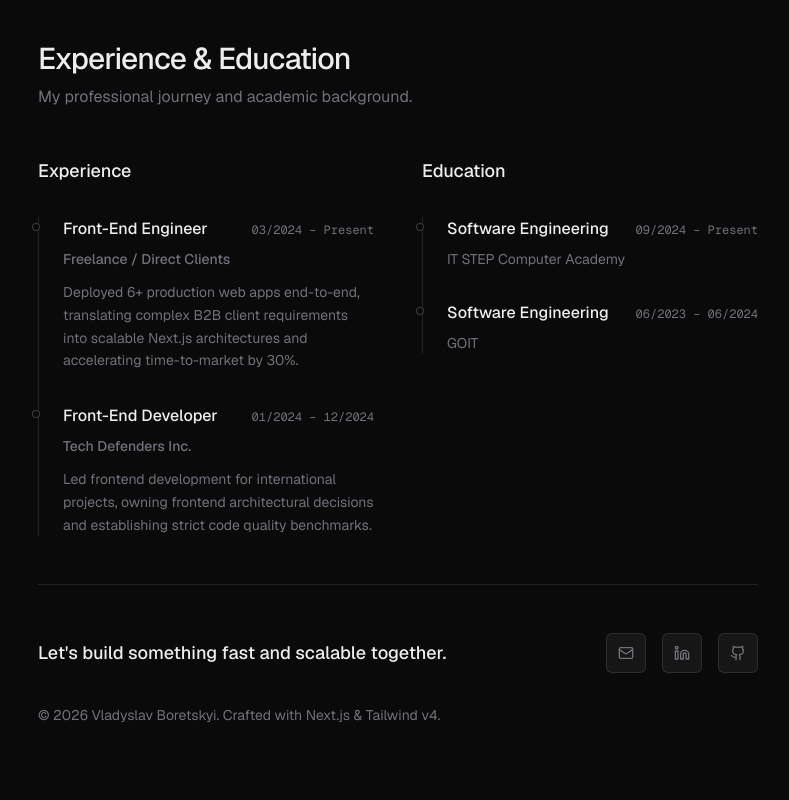
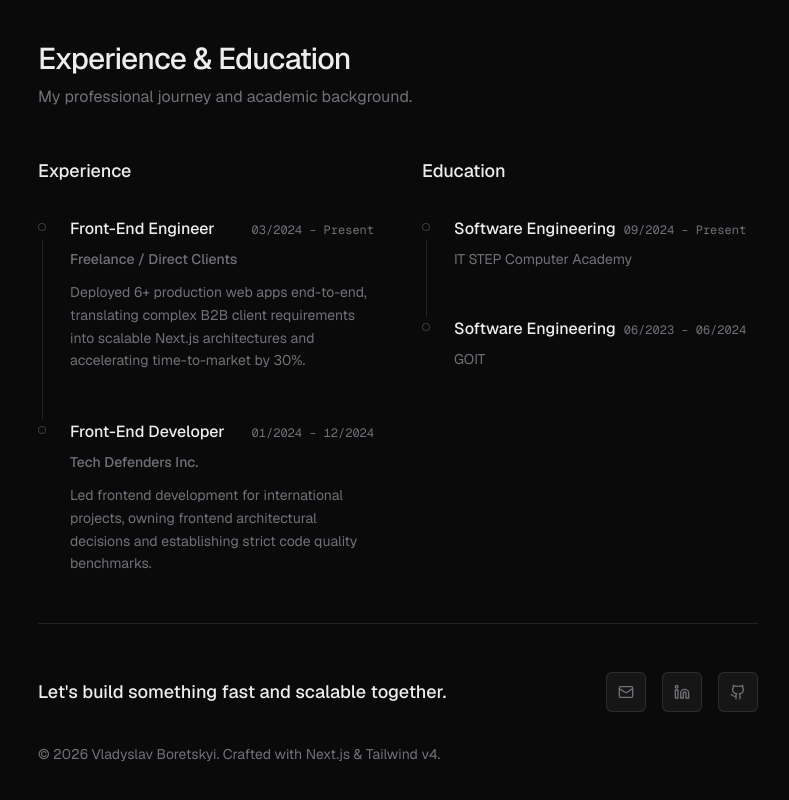
Before and after one commit to BoretskyVladyslav/boretskyi-dev-portfolio, a Next.js app: page / in a window 1280 px wide. Shown: the part 1445-2245 px from the top of the page, without its empty margins (242-1031 px from the left). Built offline with nearby package versions, Linux system fonts and the light colour scheme.

Commit message:
fix: perfect timeline alignment and pixel-precision layout adjustments in Experience component

```diff
--- a/src/components/Experience.tsx
+++ b/src/components/Experience.tsx
@@ -72,11 +72,10 @@ export function Experience() {
       <div className="grid gap-12 md:grid-cols-2">
         <div className="flex flex-col gap-8">
           <h3 className="text-lg font-medium text-foreground">Experience</h3>
-          <div
-            className="flex flex-col gap-8 border-l border-white/10 pl-6"
-            role="list"
-          >
-            {experience.map((item) => (
+          <div className="flex flex-col" role="list">
+            {experience.map((item, index) => {
+              const isLast = index === experience.length - 1;
+              return (
                 <motion.div
                   key={`${item.company}-${item.role}`}
                   role="listitem"
@@ -84,12 +83,21 @@ export function Experience() {
                   whileInView={{ opacity: 1, x: 0 }}
                   viewport={{ once: true, margin: "-50px" }}
                   transition={{ duration: 0.4, ease: "easeOut" }}
-                className="relative flex flex-col gap-2"
+                  className="relative flex gap-6"
                 >
+                  <div className="flex flex-col items-center">
                     <div
-                  className="absolute -left-[31px] top-1.5 h-2 w-2 rounded-full border border-white/20 bg-background"
+                      className="mt-1.5 h-2 w-2 shrink-0 rounded-full border border-white/20 bg-background"
                       aria-hidden="true"
                     />
+                    {!isLast && (
+                      <div
+                        className="mt-2 w-px grow bg-white/10"
+                        aria-hidden="true"
+                      />
+                    )}
+                  </div>
+                  <div className={`flex flex-col gap-2 ${!isLast ? "pb-12" : ""}`}>
                     <div className="flex flex-wrap items-baseline justify-between gap-2">
                       <h4 className="font-medium text-foreground">{item.role}</h4>
                       <time className="font-mono text-xs text-muted-foreground">
@@ -102,18 +110,19 @@ export function Experience() {
                     <p className="mt-1 text-sm leading-relaxed text-muted-foreground">
                       {item.description}
                     </p>
+                  </div>
                 </motion.div>
-            ))}
+              );
+            })}
           </div>
         </div>
 
         <div className="flex flex-col gap-8">
           <h3 className="text-lg font-medium text-foreground">Education</h3>
-          <div
-            className="flex flex-col gap-8 border-l border-white/10 pl-6"
-            role="list"
-          >
-            {education.map((item) => (
+          <div className="flex flex-col" role="list">
+            {education.map((item, index) => {
+              const isLast = index === education.length - 1;
+              return (
                 <motion.div
                   key={`${item.school}-${item.degree}`}
                   role="listitem"
@@ -121,12 +130,21 @@ export function Experience() {
                   whileInView={{ opacity: 1, x: 0 }}
                   viewport={{ once: true, margin: "-50px" }}
                   transition={{ duration: 0.4, ease: "easeOut" }}
-                className="relative flex flex-col gap-2"
+                  className="relative flex gap-6"
                 >
+                  <div className="flex flex-col items-center">
                     <div
-                  className="absolute -left-[31px] top-1.5 h-2 w-2 rounded-full border border-white/20 bg-background"
+                      className="mt-1.5 h-2 w-2 shrink-0 rounded-full border border-white/20 bg-background"
                       aria-hidden="true"
                     />
+                    {!isLast && (
+                      <div
+                        className="mt-2 w-px grow bg-white/10"
+                        aria-hidden="true"
+                      />
+                    )}
+                  </div>
+                  <div className={`flex flex-col gap-2 ${!isLast ? "pb-12" : ""}`}>
                     <div className="flex flex-wrap items-baseline justify-between gap-2">
                       <h4 className="font-medium text-foreground">{item.degree}</h4>
                       <time className="font-mono text-xs text-muted-foreground">
@@ -136,8 +154,10 @@ export function Experience() {
                     <div className="text-sm text-muted-foreground">
                       {item.school}
                     </div>
+                  </div>
                 </motion.div>
-            ))}
+              );
+            })}
           </div>
         </div>
       </div>
```
Lines whose indentation alone changed are shown as unchanged.
